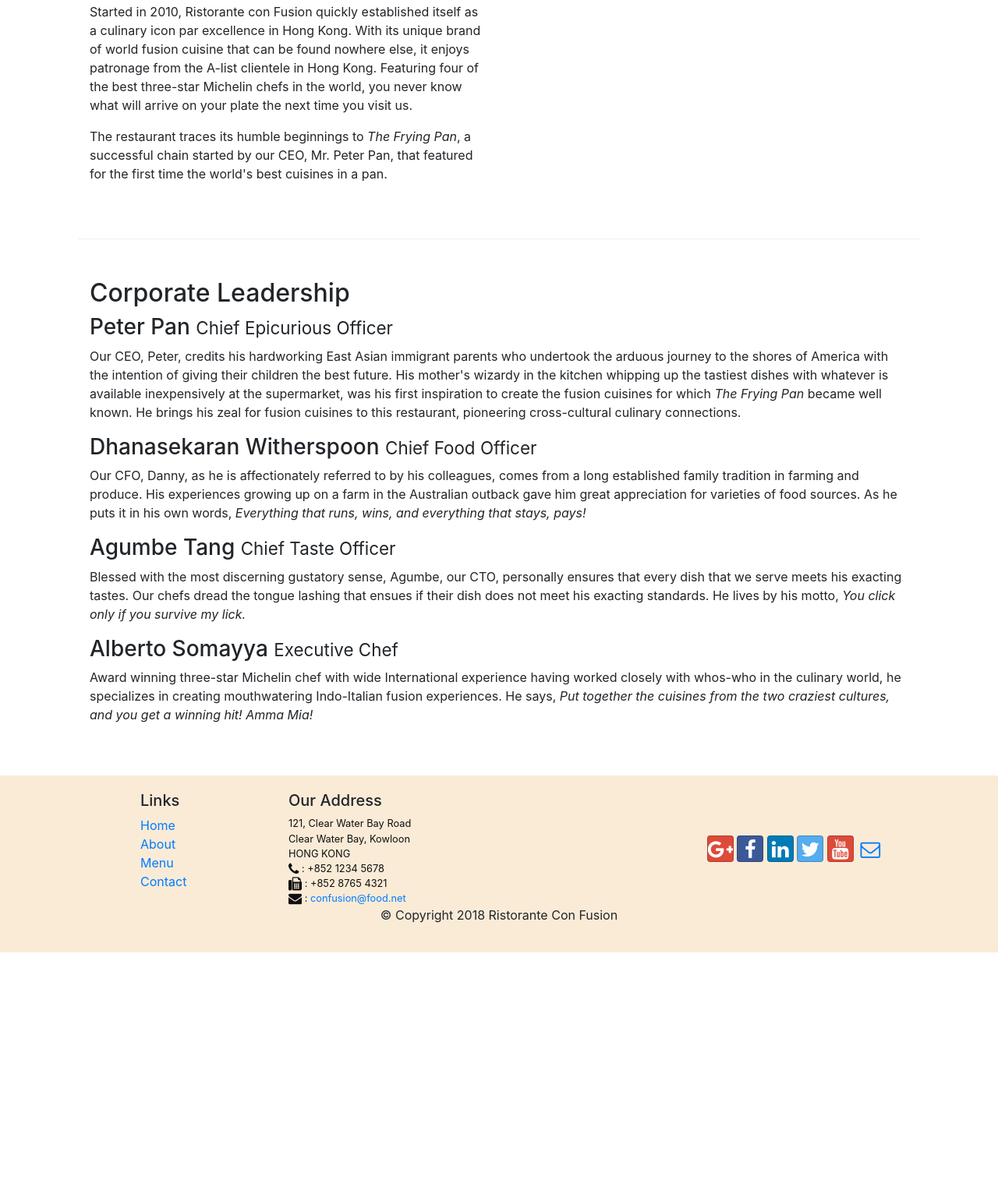
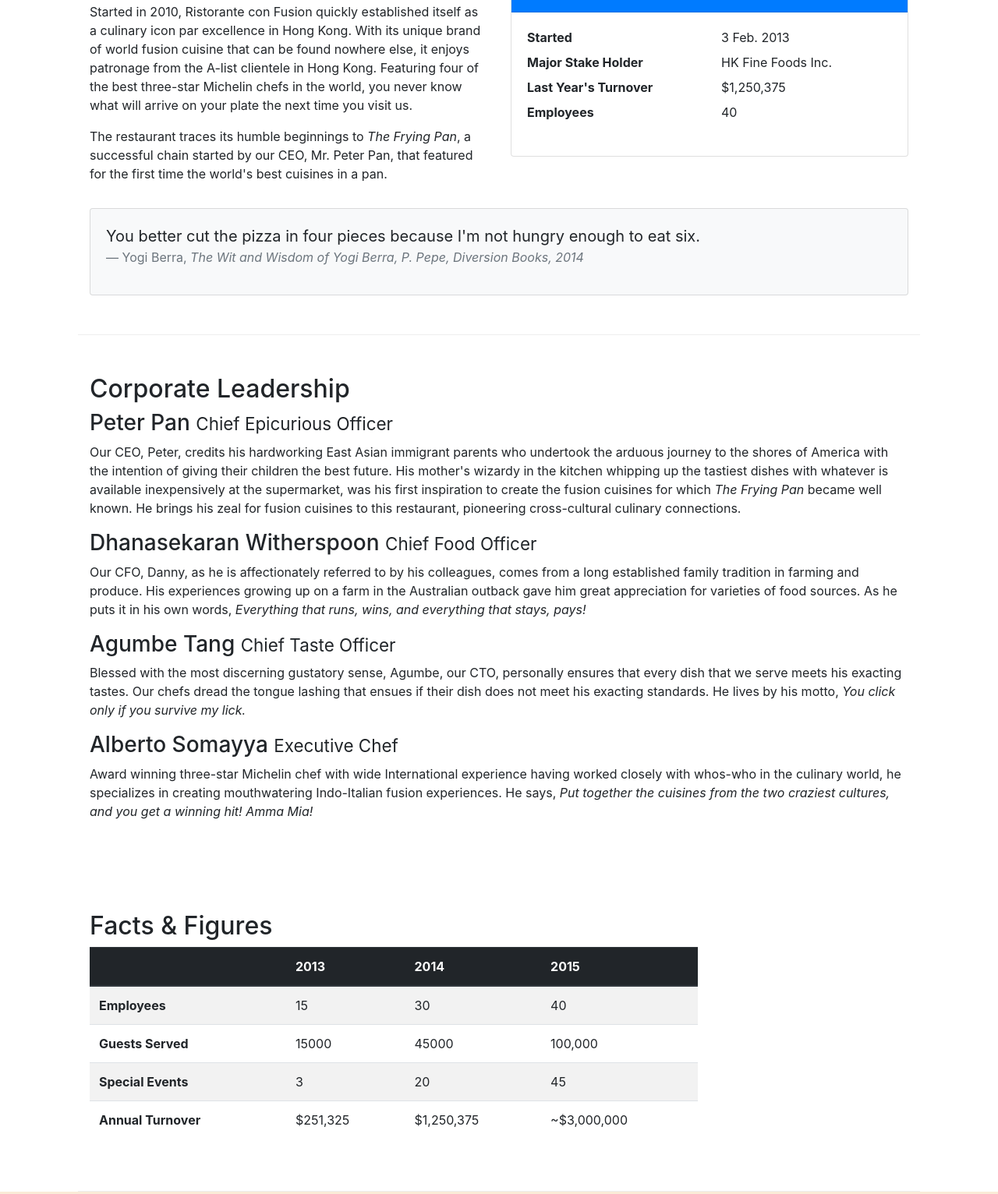
Before and after one commit to SalemFeyzo/confusion, a website: page aboutus.html in a window 1280 px wide. Shown: the part 558-2090 px from the top of the page at 78% size. Before the commit the page ends 1780 px from the top, so only its background shows below. Drawn offline with nearby package versions, Linux system fonts and the light colour scheme.

Commit message:
Adding imgs

```diff
--- a/aboutus.html
+++ b/aboutus.html
@@ -22,7 +22,7 @@
                     <button class="navbar-toggler" type="button" data-toggle="collapse" data-target="#navbar">
                         <span class="navbar-toggler-icon"></span>
                     </button>
-                    <a class="navbar-brand mr-auto" href="./index.html">Ristorante Con Fusion</a>
+                    <a class="navbar-brand mr-auto" href="./index.html"><img src="img/logo.png" class="" height="30" width="41"></a>
                    <div class="collapse navbar-collapse" id="navbar">
                         <ul class="navbar-nav mr-auto">
                             <li class="nav-item"><a class="nav-link" href="index.html"><span class="fa fa-home fa-lg"></span> Home</a></li>
@@ -42,7 +42,8 @@
                     <h1>Ristorante con Fusion</h1>
                     <p>We take inspiration from the World's best cuisines, and create a unique fusion experience. Our lipsmacking creations will tickle your culinary senses!</p>
                 </div>
-                <div class="col-12 col-sm">
+                <div class="col-12 col-sm align-self-center">
+                    <img src="img/logo.png" class="img-fluid">
                 </div>
             </div>
         </div>
@@ -67,8 +68,36 @@
                 <p>Started in 2010, Ristorante con Fusion quickly established itself as a culinary icon par excellence in Hong Kong. With its unique brand of world fusion cuisine that can be found nowhere else, it enjoys patronage from the A-list clientele in Hong Kong.  Featuring four of the best three-star Michelin chefs in the world, you never know what will arrive on your plate the next time you visit us.</p>
                 <p>The restaurant traces its humble beginnings to <em>The Frying Pan</em>, a successful chain started by our CEO, Mr. Peter Pan, that featured for the first time the world's best cuisines in a pan.</p>
             </div>
-            <div class="col col-sm-6">
+            <div class="col-12 col-sm-6">
+                <div class="card">
+                    <h3 class="card-header bg-primary text-white">Facts At a Glance</h3>
+                    <div class="card-body">
+                        <dl class="row">
+                            <dt class="col-6">Started</dt>
+                            <dd class="col-6">3 Feb. 2013</dd>
+                            <dt class="col-6">Major Stake Holder</dt>
+                            <dd class="col-6">HK Fine Foods Inc.</dd>
+                            <dt class="col-6">Last Year's Turnover</dt>
+                            <dd class="col-6">$1,250,375</dd>
+                            <dt class="col-6">Employees</dt>
+                            <dd class="col-6">40</dd>
+                        </dl>
+                    </div>
+                </div>
+
             </div>
+                     <div class="col-12 mt-3">
+                            <div class="card card-body bg-light">
+                                <blockquote class="blockquote">
+                                    <p class="mb-0">You better cut the pizza in four pieces because
+                                        I'm not hungry enough to eat six.</p>
+                                    <footer class="blockquote-footer">Yogi Berra,
+                                        <cite title="Source Title">The Wit and Wisdom of Yogi Berra,
+                                        P. Pepe, Diversion Books, 2014</cite>
+                                    </footer>
+                                </blockquote>
+                            </div>
+                    </div>
             </div>
         </div>
 
@@ -85,6 +114,51 @@
                     <p class="d-none d-sm-block">Blessed with the most discerning gustatory sense, Agumbe, our CTO, personally ensures that every dish that we serve meets his exacting tastes. Our chefs dread the tongue lashing that ensues if their dish does not meet his exacting standards. He lives by his motto, <em>You click only if you survive my lick.</em></p>
                     <h3>Alberto Somayya <small>Executive Chef</small></h3>
                     <p class="d-none d-sm-block">Award winning three-star Michelin chef with wide International experience having worked closely with whos-who in the culinary world, he specializes in creating mouthwatering Indo-Italian fusion experiences. He says, <em>Put together the cuisines from the two craziest cultures, and you get a winning hit! Amma Mia!</em></p>
+                </div>
+            </div>
+            <div class="row row-content">
+                <div class="col-12 col-sm-9">
+                    <h2>Facts &amp; Figures</h2>
+                <div class="table-responsive">
+                    <table class="table table-striped">
+                        <thead class="thead-dark">
+                            <tr>
+                                <th>&nbsp;</th>
+                                <th>2013</th>
+                                <th>2014</th>
+                                <th>2015</th>
+                            </tr>
+                        </thead>
+                        <tbody>
+                            <tr>
+                                <th>Employees</th>
+                                <td>15</td>
+                                <td>30</td>
+                                <td>40</td>
+                            </tr>
+                            <tr>
+                                <th>Guests Served</th>
+                                <td>15000</td>
+                                <td>45000</td>
+                                <td>100,000</td>
+                            </tr>
+                            <tr>
+                                <th>Special Events</th>
+                                <td>3</td>
+                                <td>20</td>
+                                <td>45</td>
+                            </tr>
+                            <tr>
+                                <th>Annual Turnover</th>
+                                <td>$251,325</td>
+                                <td>$1,250,375</td>
+                                <td>~$3,000,000</td>
+                            </tr>
+                        </tbody>
+                    </table>
+                </div>
+                <div class="col-12 col-sm-3"></div>
+
                 </div>
             </div>
        </div>
```
Also changed, not shown: contactus.html (+3 -2 lines), index.html (+18 -7 lines), img/alberto.png (added), img/buffet.png (added), img/logo.png (added), img/uthappizza.png (added), 1 other file.
